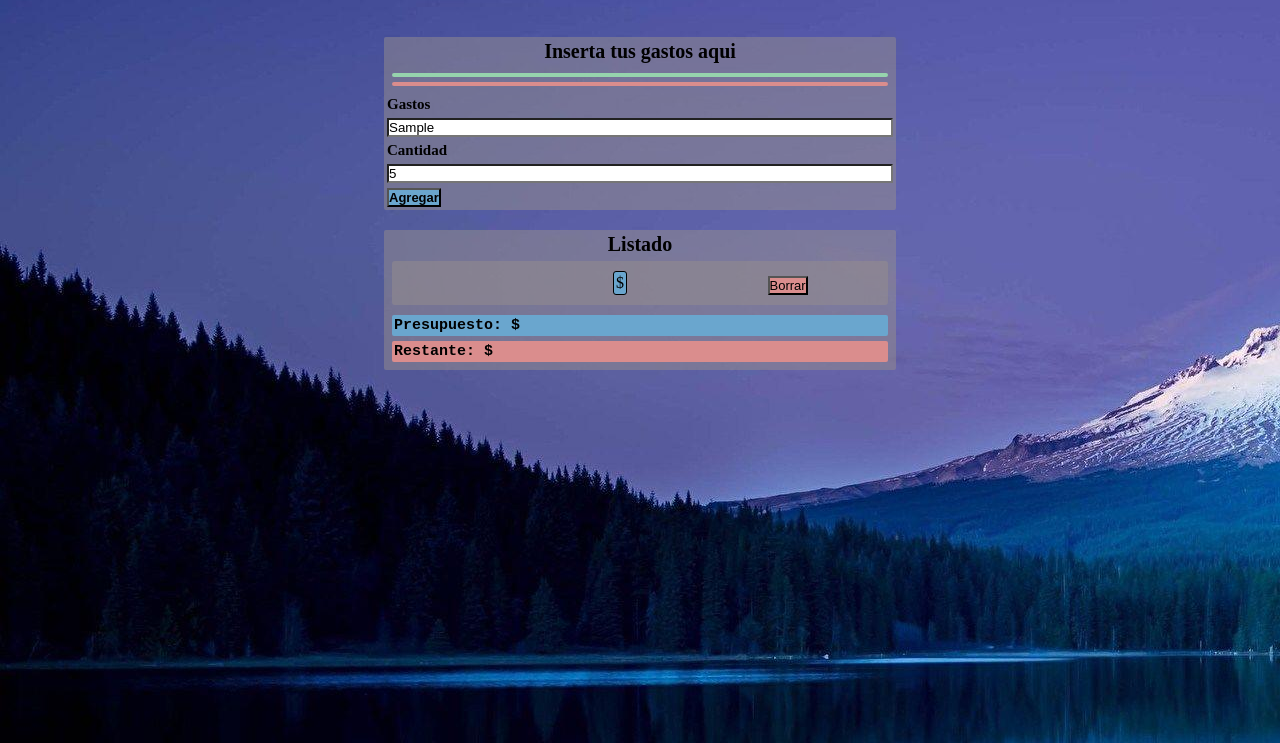
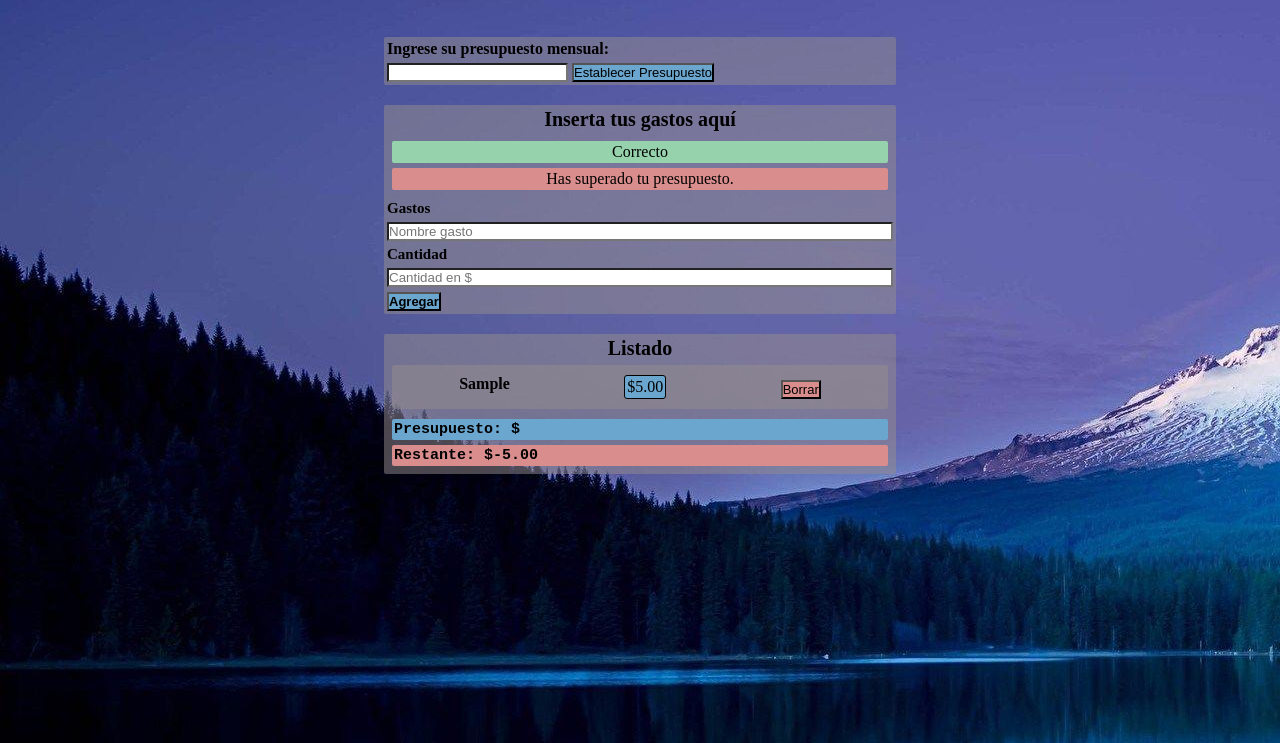
Before and after one commit to Chucho0/Presupuesto, a plain HTML site: page index.html in a window 1280 px wide. Both pictures are taken after typing "Sample", "5" into the empty fields and a click on the button "Agregar". Shown: the part 57-800 px from the top of the page. Drawn offline with Linux system fonts and the light colour scheme.

Commit message:
abierto a mejoras

```diff
--- a/index.html
+++ b/index.html
@@ -1,7 +1,8 @@
 <!DOCTYPE html>
 <html lang="es">
 
-<head <meta charset="UTF-8">
+<head>
+    <meta charset="UTF-8">
     <meta name="viewport" content="width=device-width, initial-scale=1.0">
     <title>Presupuesto Mensual</title>
     <link rel="stylesheet" href="style.css">
@@ -12,8 +13,13 @@
     <div class="presupuestomensual">
         <h1 class="gasto"><b>Gastos Mensuales</b></h1>
         <div class="contenedorpadre">
+            <div class="alerta-presupuesto" style="display: none;">
+                <p><b>Ingrese su presupuesto mensual:</b></p>
+                <input class="presumensual" type="number" id="presupuesto-input" />
+                <button onclick="establecerPresupuesto()">Establecer Presupuesto</button>
+            </div>
             <div class="contenedorentrada">
-                <h3>Inserta tus gastos aqui</h3>
+                <h3>Inserta tus gastos aquí</h3>
                 <div class="alertas">
                     <div class="primeraalerta">
 
@@ -30,15 +36,11 @@
                     <h5>Cantidad</h5>
                     <input class="cajas" type="number" placeholder="Cantidad en $" id="cantidad" />
                 </div>
-                <button class="agregar" onclick=""><b>Agregar</b></button>
+                <button class="agregar" onclick="agregarGasto()"><b>Agregar</b></button>
             </div>
             <div class="contenedorsalidad">
                 <h3>Listado</h3>
-                <div class="cartas">
-                    <p class="gastos"><b></b></p>
-                    <p class="cantidad">$</p>
-                    <button type="button" class="borrar" onclick="">Borrar</button>
-                </div>
+                <div id="listado"></div>
                 <div class="informacion">
                     <div>
                         <h4 class="presupuesto"><b>Presupuesto: $</b></h4>
@@ -50,7 +52,6 @@
             </div>
         </div>
     </div>
-
 </body>
 
 </html>
--- a/main.js
+++ b/main.js
@@ -0,0 +1,75 @@
+let presupuesto = 0;
+let gastos = 0;
+
+document.addEventListener("DOMContentLoaded", function () {
+    mostrarAlertaPresupuesto();
+});
+
+function mostrarAlertaPresupuesto() {
+    document.querySelector('.alerta-presupuesto').style.display = 'block';
+}
+
+function establecerPresupuesto() {
+    presupuesto = parseFloat(document.getElementById('presupuesto-input').value) || 0;
+
+    if (presupuesto <= 0) {
+        mostrarAlerta("Por favor, ingresa un presupuesto válido.", "primeraalerta");
+        return;
+    }
+
+    document.querySelector('.alerta-presupuesto').style.display = 'none';
+
+    document.querySelector(".presupuesto").innerText = `Presupuesto: $${presupuesto.toFixed(2)}`;
+    actualizarRestante();
+}
+
+function agregarGasto() {
+    const nombreGasto = document.getElementById("gasto").value;
+    const cantidadGasto = parseFloat(document.getElementById("cantidad").value) || 0;
+
+    if (!nombreGasto || cantidadGasto <= 0) {
+        mostrarAlerta("Por favor, ingresa un nombre y una cantidad válida para el gasto.", "primeraalerta");
+        return;
+    }
+
+    const nuevaCarta = document.createElement("div");
+    nuevaCarta.classList.add("cartas");
+
+    nuevaCarta.innerHTML = `
+        <p class="gastos"><b>${nombreGasto}</b></p>
+        <p class="cantidad">$${cantidadGasto.toFixed(2)}</p>
+        <button type="button" class="borrar" onclick="borrarGasto(this)">Borrar</button>
+    `;
+
+    document.getElementById("listado").appendChild(nuevaCarta);
+
+    gastos += cantidadGasto;
+    actualizarRestante();
+
+    document.getElementById("gasto").value = "";
+    document.getElementById("cantidad").value = "";
+
+    mostrarAlerta("Correcto", "primeraalerta");
+}
+
+function borrarGasto(elemento) {
+    const cantidadGastoBorrado = parseFloat(elemento.previousElementSibling.innerText.slice(1)) || 0;
+    gastos -= cantidadGastoBorrado;
+    elemento.parentNode.remove();
+    actualizarRestante();
+}
+
+function actualizarRestante() {
+    const restante = presupuesto - gastos;
+
+    document.querySelector(".restante").innerText = `Restante: $${restante.toFixed(2)}`;
+
+    if (restante < 0) {
+        mostrarAlerta("Has superado tu presupuesto.", "segundaalerta");
+    }
+}
+
+function mostrarAlerta(mensaje, claseAlerta) {
+    document.querySelector(`.${claseAlerta}`).innerText = "";
+    document.querySelector(`.${claseAlerta}`).innerText = mensaje;
+}
--- a/style.css
+++ b/style.css
@@ -6,6 +6,17 @@
 
 body {
     background-image: url(fondo.jpg);
+}
+
+.alerta-presupuesto {
+    margin-top: 20px;
+    background-color: rgba(150, 141, 141, 0.5);
+    border-radius: 2px;
+    padding: 3px;
+}
+
+.presumensual {
+    border-radius: 0.5px;
 }
 
 .presupuestomensual {
@@ -64,7 +75,6 @@ h3 {
 .cajas {
     width: 100%;
     border-radius: 0.5px;
-
 }
 
 .segundaentrada {
@@ -161,6 +171,12 @@ h4 {
     }
 }
 
+@media (max-width: 475px) {
+    .presumensual {
+        width: 100%;
+    }
+}
+
 @media (max-width: 400px) {
     .contenedorpadre {
         width: 80%;
```
